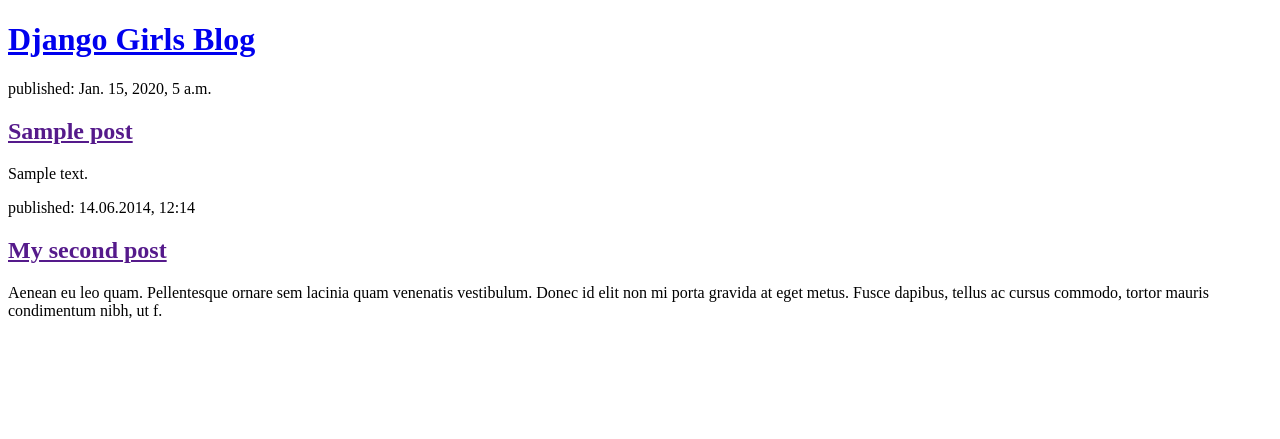
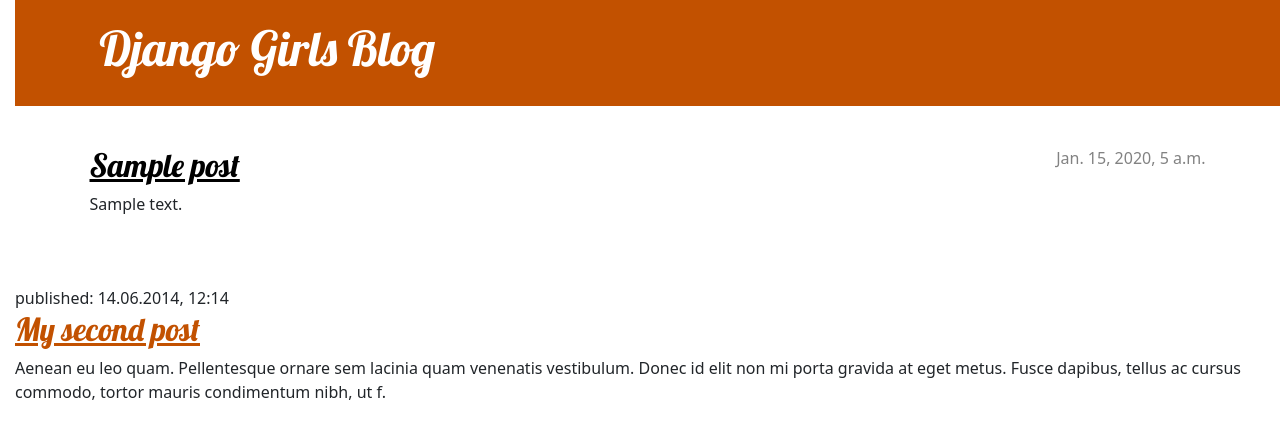
Before and after one commit to moperry2/my-first-blog, a Django app: page / in a window 1280 px wide. Shown: the top 439 px of the page. Run offline with Django 3.2, Linux system fonts and the light colour scheme; tables that the repository leaves empty hold one stand-in row (values such as "Sample post").

Commit message:
added some css

```diff
--- /dev/null
+++ b/blog/static/css/blog.css
@@ -0,0 +1,78 @@
+h1 a,
+h2 a {
+  color: #c25100;
+  font-family: "Lobster";
+}
+body {
+  padding-left: 15px;
+}
+.page-header {
+  background-color: #c25100;
+  margin-top: 0;
+  margin-bottom: 40px;
+  padding: 20px 20px 20px 40px;
+}
+
+.page-header h1,
+.page-header h1 a,
+.page-header h1 a:visited,
+.page-header h1 a:active {
+  color: #ffffff;
+  font-size: 36pt;
+  text-decoration: none;
+}
+
+h1,
+h2,
+h3,
+h4 {
+  font-family: "Lobster", cursive;
+}
+
+.date {
+  color: #828282;
+}
+
+.save {
+  float: right;
+}
+
+.post-form textarea,
+.post-form input {
+  width: 100%;
+}
+
+.top-menu,
+.top-menu:hover,
+.top-menu:visited {
+  color: #ffffff;
+  float: right;
+  font-size: 26pt;
+  margin-right: 20px;
+}
+
+.post {
+  margin-bottom: 70px;
+}
+
+.post h2 a,
+.post h2 a:visited {
+  color: #000000;
+}
+
+.post > .date,
+.post > .actions {
+  float: right;
+}
+
+.btn-secondary,
+.btn-secondary:visited {
+  color: #c25100;
+  background: none;
+  border-color: #c25100;
+}
+
+.btn-secondary:hover {
+  color: #ffffff;
+  background-color: #c25100;
+}
--- a/blog/templates/blog/post_list.html
+++ b/blog/templates/blog/post_list.html
@@ -1,20 +1,41 @@
+{% load static %}
 <!DOCTYPE html>
 <html>
   <head>
     <title>Django Girls blog</title>
+    <link
+      rel="stylesheet"
+      href="https://cdn.jsdelivr.net/npm/bootstrap@5.1.3/dist/css/bootstrap.min.css"
+      integrity="sha384-1BmE4kWBq78iYhFldvKuhfTAU6auU8tT94WrHftjDbrCEXSU1oBoqyl2QvZ6jIW3"
+      crossorigin="anonymous"
+    />
+    <link rel="stylesheet" href="{% static 'css/blog.css' %}" />
+    <link
+      href="//fonts.googleapis.com/css?family=Lobster&subset=latin,latin-ext"
+      rel="stylesheet"
+      type="text/css"
+    />
   </head>
   <body>
-    <header>
+    <header class="page-header">
+      <div class="container">
         <h1><a href="/">Django Girls Blog</a></h1>
+      </div>
     </header>
 
+    <main class="container">
+      <div class="row">
+        <div class="col">
           {% for post in posts %}
-    <article>
-      <time>published: {{ post.published_date }}</time>
+          <article class="post">
+            <time class="date"> {{ post.published_date }} </time>
             <h2><a href="">{{ post.title }}</a></h2>
             <p>{{ post.text|linebreaksbr }}</p>
           </article>
           {% endfor %}
+        </div>
+      </div>
+    </main>
 
     <article>
       <time>published: 14.06.2014, 12:14</time>
```
Lines whose indentation alone changed are shown as unchanged.
